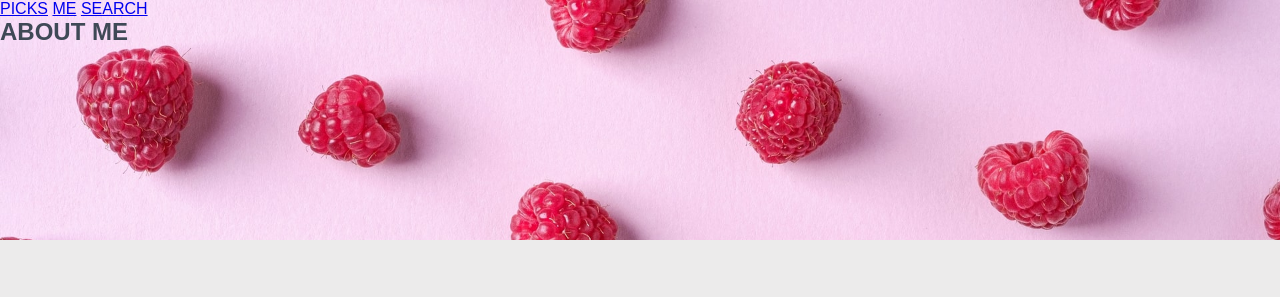
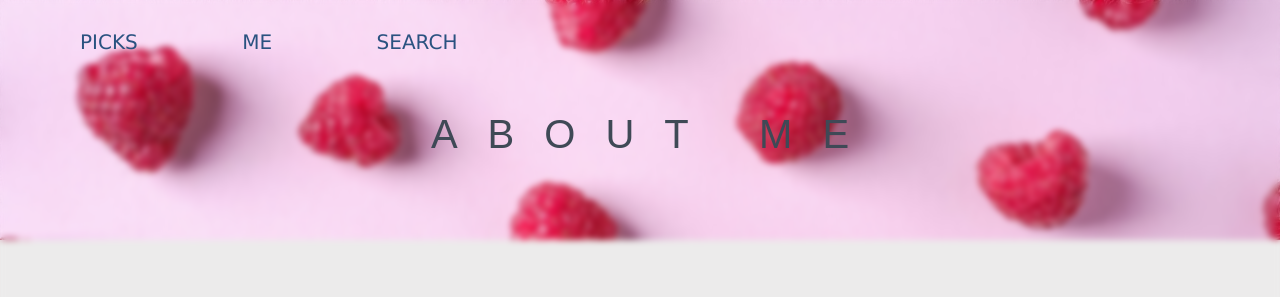
Before and after one commit to karintky/1stWEB-hc-zl-0825, a plain HTML site: page about.html in a window 1280 px wide. Shown: the top 297 px of the page. Drawn offline with Linux system fonts and the light colour scheme.

Commit message:
add link

```diff
--- a/about.html
+++ b/about.html
@@ -12,8 +12,8 @@
     <body>
         <div id="banner-about">
             <nav>
-                <a href="#">PICKS</a>
-                <a href="#">ME</a>
+                <a href="./index.html">PICKS</a>
+                <a href="./about.html">ME</a>
                 <a href="#">SEARCH</a>
                 <h2>ABOUT ME</h2>
     </nav>
--- a/style.css
+++ b/style.css
@@ -20,11 +20,11 @@
                     background-attachment: fixed;
                 }
 
-                #banner nav {
+                #banner nav , #banner-about nav{
                     padding: 30px;
                 }
 
-                #banner a {
+                #banner a, #banner-about a {
                     font-family: Verdana;
                     color: rgb(42, 82, 128);
                     text-decoration: none;
@@ -33,7 +33,7 @@
                     transition: 0.3s;
                 }
 
-                #banner a:hover {
+                #banner a:hover, #banner-about a:hover  {
                     color: rgb(238, 137, 78);
                     text-decoration-line: underline;
                 }
@@ -232,3 +232,17 @@
                     color: #3F4956;
                     background-attachment: fixed;
                 }
+
+                #banner-about h2 {
+                    text-align: center;
+                    font-size: 40px;
+                    letter-spacing: 30px;
+                    padding-left: 30px;
+                    font-weight: 100;
+                    backdrop-filter: blur(3px);
+                    line-height: 20vh;
+                    height: 30vh;
+                }
+                #banner-about nav{
+                    backdrop-filter: blur(3px);
+                }
```
Also changed, not shown: index.html (+2 -2 lines).
